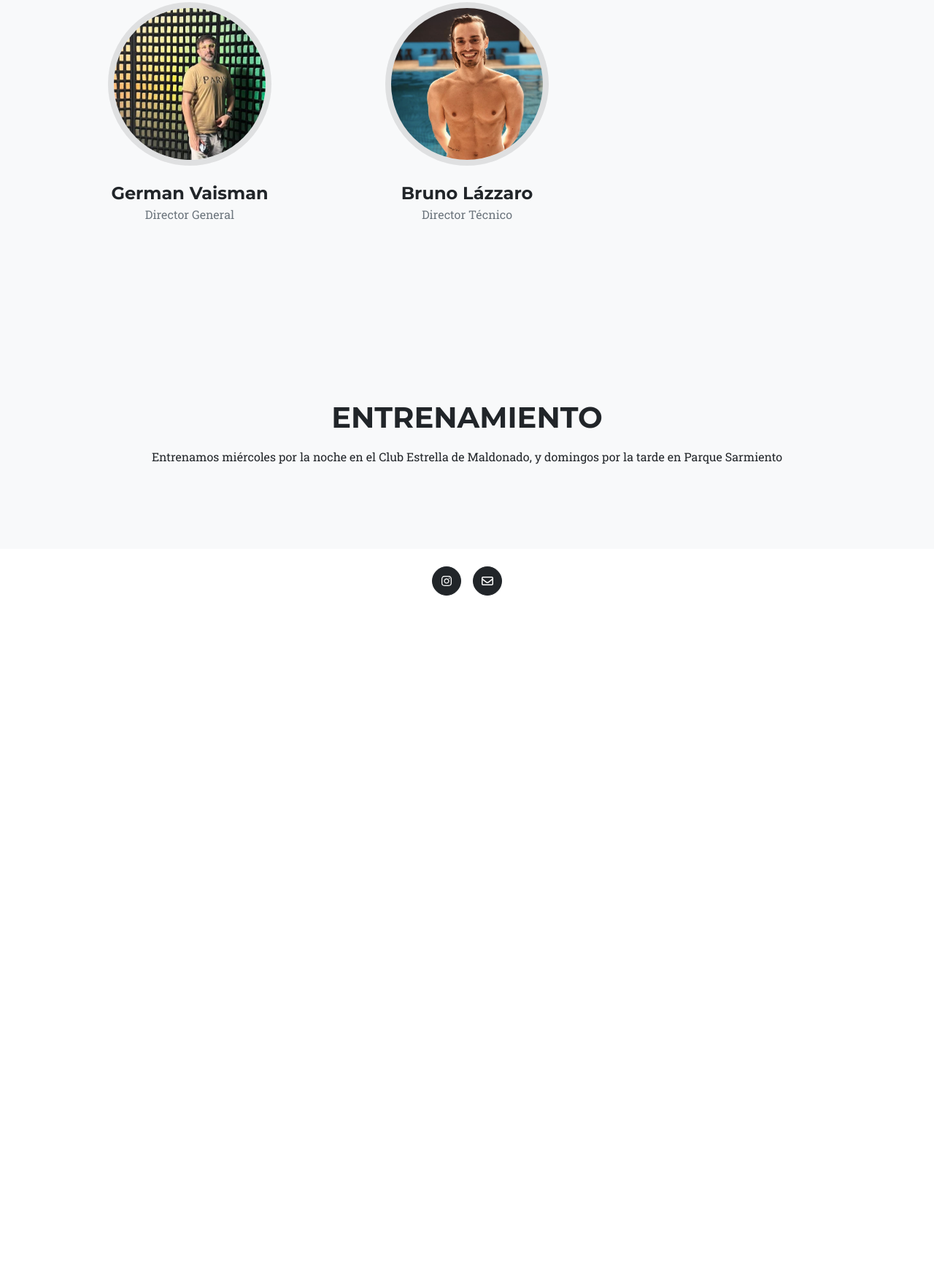
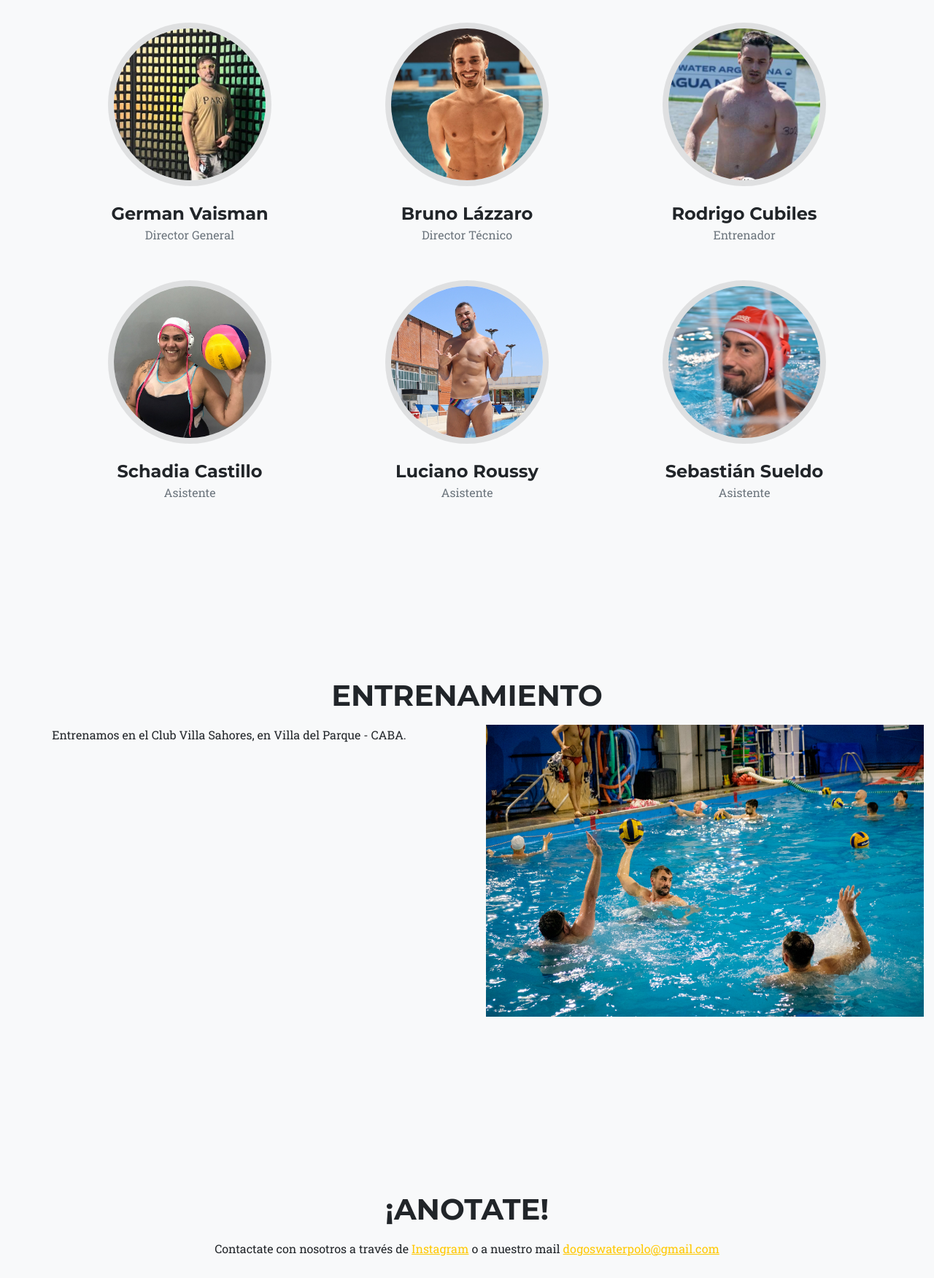
Before and after one commit to kevinmaldonado6163/kevinmaldonado6163.github.io, a website: page src/pug/index.pug in a window 1280 px wide. Shown: the part 1049-2800 px from the top of the page at 73% size. Before the commit the page ends 1889 px from the top, so only its background shows below. Drawn offline with nearby package versions, Linux system fonts and the light colour scheme; files that its build step writes are made by us from their sources; files whose address does not match are found by name.

Commit message:
algunas mejoras

```diff
--- a/src/pug/index.pug
+++ b/src/pug/index.pug
@@ -45,6 +45,9 @@ html(lang='en')
                             a.nav-link(href='#team') Equipo
                         li.nav-item
                             a.nav-link(href='#train') Entrenamiento
+                        li.nav-item
+                            a.nav-link(href='#join') Anotate
+
         // Masthead
         header.masthead
             .container
@@ -57,7 +60,7 @@ html(lang='en')
             .container
                 .text-center
                     // h2.section-heading.text-uppercase Services
-                    p Somos el primer equipo sudamericanos LGBTQ+ de Waterpolo.
+                    p Somos un equipo de waterpolo amateur, basados en Buenos Aires – el primer equipo LGBTQ+ de Sudamérica. Formamos parte de la Asociación Argentina Deportistas por la Diversidad.
 
                 //.row.text-center
                     .col-md-4
@@ -236,16 +239,48 @@ html(lang='en')
                                 img.mx-auto.rounded-circle(src='assets/img/team/bruno-lazzaro.png', alt='...')
                                 h4 Bruno Lázzaro
                                 p.text-muted Director Técnico
+                    .col-lg-4
+                        .team-member
+                                img.mx-auto.rounded-circle(src='assets/img/team/rodrigo-cubiles.jpeg', alt='...')
+                                h4 Rodrigo Cubiles
+                                p.text-muted Entrenador
+
+                .row
+                    .col-lg-4
+                        .team-member
+                                img.mx-auto.rounded-circle(src='assets/img/team/schadia.jpeg', alt='...')
+                                h4 Schadia Castillo
+                                p.text-muted Asistente
+                    .col-lg-4
+                        .team-member
+                                img.mx-auto.rounded-circle(src='assets/img/team/lucho.jpeg', alt='...')
+                                h4 Luciano Roussy
+                                p.text-muted Asistente
+                    .col-lg-4
+                        .team-member
+                                img.mx-auto.rounded-circle(src='assets/img/team/sebas.jpeg', alt='...')
+                                h4 Sebastián Sueldo
+                                p.text-muted Asistente
+
                 //.row
                     .col-lg-8.mx-auto.text-center
                         p.large.text-muted
                             | Lorem ipsum dolor sit amet, consectetur adipisicing elit. Aut eaque, laboriosam veritatis, quos non quis ad perspiciatis, totam corporis ea, alias ut unde.
         // Team
         section#train.page-section.bg-light
-            .container
-                .text-center
-                    h2.section-heading.text-uppercase Entrenamiento
-                    p Entrenamos miércoles por la noche en el Club Estrella de Maldonado, y domingos por la tarde en Parque Sarmiento
+            .text-center
+                h2.section-heading.text-uppercase Entrenamiento
+                .row
+                    .col-lg-6
+                            p Entrenamos en el Club Villa Sahores, en Villa del Parque - CABA.
+                    .col-lg-6
+                        img.half-image(src='assets/img/sahores.jpeg', alt='...')
+
+        section#join.page-section.bg-light
+            .text-center
+                h2.section-heading.text-uppercase ¡Anotate!
+                p Contactate con nosotros a través de #[a(href="https://www.instagram.com/dogoswaterpolo/") Instagram] o a nuestro mail #[a(href="mailto:dogoswaterpolo@gmail.com") dogoswaterpolo@gmail.com]
+
         // Clients
         //div.py-5
             .container
--- a/src/scss/_global.scss
+++ b/src/scss/_global.scss
@@ -50,3 +50,9 @@ p {
         padding: 9rem 0;
     }
 }
+
+.half-image {
+    height: 25rem;
+    text-align: center;
+    margin-bottom: 3rem;
+}
--- a/src/scss/components/_navbar.scss
+++ b/src/scss/components/_navbar.scss
@@ -5,7 +5,7 @@
 #mainNav {
     padding-top: 1rem;
     padding-bottom: 1rem;
-    background-color: $gray-900;
+    background-color: $blue-800;
 
     .navbar-toggler {
 
@@ -69,7 +69,7 @@
         &.navbar-shrink {
             padding-top: 1rem;
             padding-bottom: 1rem;
-            background-color: $gray-900;
+            background-color: $blue-800;
 
             .navbar-brand {
                 font-size: 1.25em;
--- a/src/scss/sections/_masthead.scss
+++ b/src/scss/sections/_masthead.scss
@@ -7,7 +7,7 @@ header.masthead {
     padding-bottom: 6rem;
     text-align: center;
     color: $white;
-    background-image: url("../assets/img/dogos-todos-bg.jpeg");
+    background-image: url("../assets/img/dogos-equipo-4.jpeg");
     background-repeat: no-repeat;
     background-attachment: scroll;
     background-position: center center;
```
Also changed, not shown: src/assets/img/dogos-equipo-1.jpeg (added), src/assets/img/dogos-equipo-2.jpeg (added), src/assets/img/dogos-equipo-3.jpeg (added), src/assets/img/dogos-equipo-4.jpeg (added), src/assets/img/dogos-equipo-5.jpeg (added), src/assets/img/sahores.jpeg (added), src/assets/img/team/lucho.jpeg (added), src/assets/img/team/rodrigo-cubiles.jpeg (added), src/assets/img/team/schadia.jpeg (added), src/assets/img/team/sebas.jpeg (added), 2 other files.
